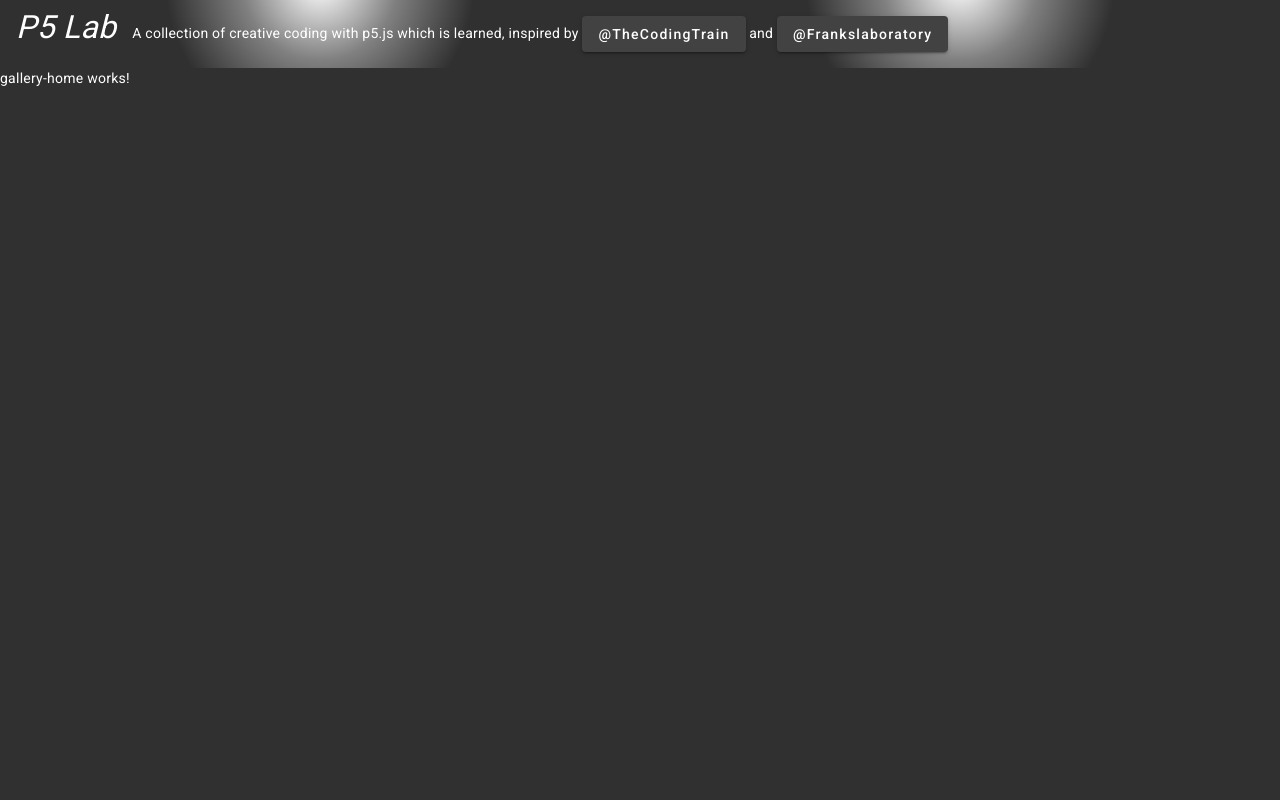
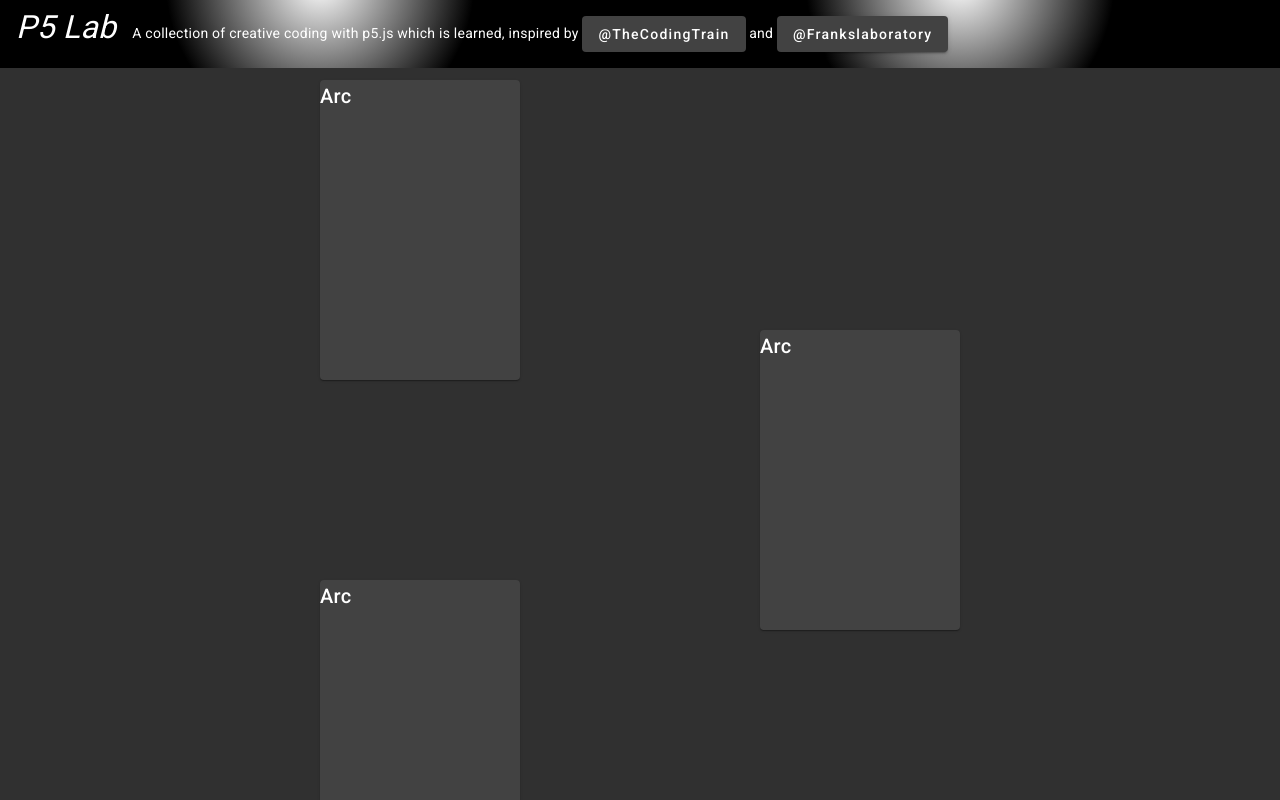
Before and after one commit to LKL2017/P5Lab, an Angular app: page /#/gallery/home in a window 1280 px wide. Shown: the top 800 px of the page. Built offline with nearby package versions, Linux system fonts and the light colour scheme.

Commit message:
chore: add placeholder

```diff
--- a/src/app/app.component.html
+++ b/src/app/app.component.html
@@ -6,4 +6,6 @@
     <a mat-raised-button href="https://www.youtube.com/@Frankslaboratory" target="_blank">{{ '@Frankslaboratory' }}</a>
   </span>
 </div>
-<router-outlet></router-outlet>
+<div class="content">
+  <router-outlet></router-outlet>
+</div>
--- a/src/app/app.component.scss
+++ b/src/app/app.component.scss
@@ -1,8 +1,12 @@
 .header {
+  position: fixed;
+  z-index: 10;
+  width: 100%;
   padding: 1rem;
   background:
     radial-gradient(circle at 25% -25%, #ffffff, #808080 8%, transparent 16%),
-    radial-gradient(circle at 75% -25%, #ffffff, #808080 8%, transparent 16%);
+    radial-gradient(circle at 75% -25%, #ffffff, #808080 8%, transparent 16%),
+    black;
 
 
   .title {
@@ -15,3 +19,8 @@
     //font-size: 0.5rem;
   }
 }
+
+.content {
+  position: relative;
+  top: 80px;
+}
--- a/src/gallery/gallery-detail/gallery-detail.component.ts
+++ b/src/gallery/gallery-detail/gallery-detail.component.ts
@@ -2,8 +2,6 @@ import { Component } from '@angular/core';
 
 @Component({
   selector: 'app-gallery-detail',
-  standalone: true,
-  imports: [],
   templateUrl: './gallery-detail.component.html',
   styleUrl: './gallery-detail.component.scss'
 })
--- a/src/gallery/gallery-home/gallery-home.component.html
+++ b/src/gallery/gallery-home/gallery-home.component.html
@@ -1 +1,7 @@
-<p>gallery-home works!</p>
+<section class="container">
+  @for (artifact of artifacts; track artifact.title) {
+    <mat-card class="item">
+      <mat-card-title>{{ artifact.title }}</mat-card-title>
+    </mat-card>
+  }
+</section>
--- a/src/gallery/gallery-home/gallery-home.component.scss
+++ b/src/gallery/gallery-home/gallery-home.component.scss
@@ -0,0 +1,18 @@
+.container {
+  display: flex;
+  flex-flow: column wrap;
+  margin: 0 25%;
+
+  .item {
+    flex: 0 1 300px;
+    align-self: flex-start;
+    width: 200px;
+
+    &:nth-of-type(2n) {
+      align-self: flex-end;
+    }
+    &:nth-of-type(n+2) {
+      margin-top: -50px;
+    }
+  }
+}
--- a/src/gallery/gallery-home/gallery-home.component.ts
+++ b/src/gallery/gallery-home/gallery-home.component.ts
@@ -1,12 +1,21 @@
 import { Component } from '@angular/core';
+
+interface Artifact {
+  title: string;
+  description: string;
+  // preview: string;
+}
 
 @Component({
   selector: 'app-gallery-home',
-  standalone: true,
-  imports: [],
   templateUrl: './gallery-home.component.html',
   styleUrl: './gallery-home.component.scss'
 })
 export class GalleryHomeComponent {
+  artifacts: Artifact[] = new Array(10).fill('').map(_ => {
+    return { title: 'Arc', description: 'Art of Pixels'}
+  })
 
+  constructor() {
+  }
 }
```
Also changed, not shown: src/gallery/gallery.module.ts (+6 -2 lines).
